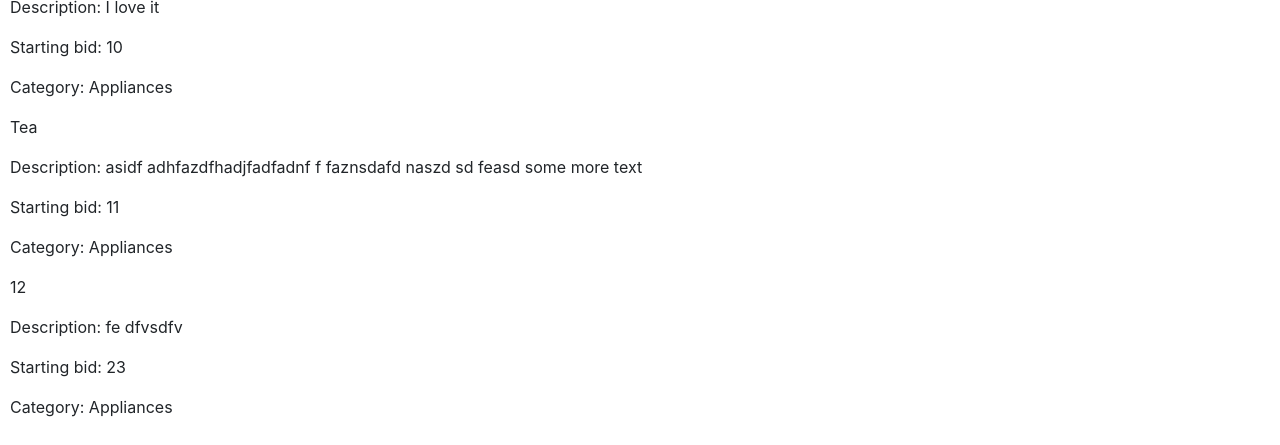
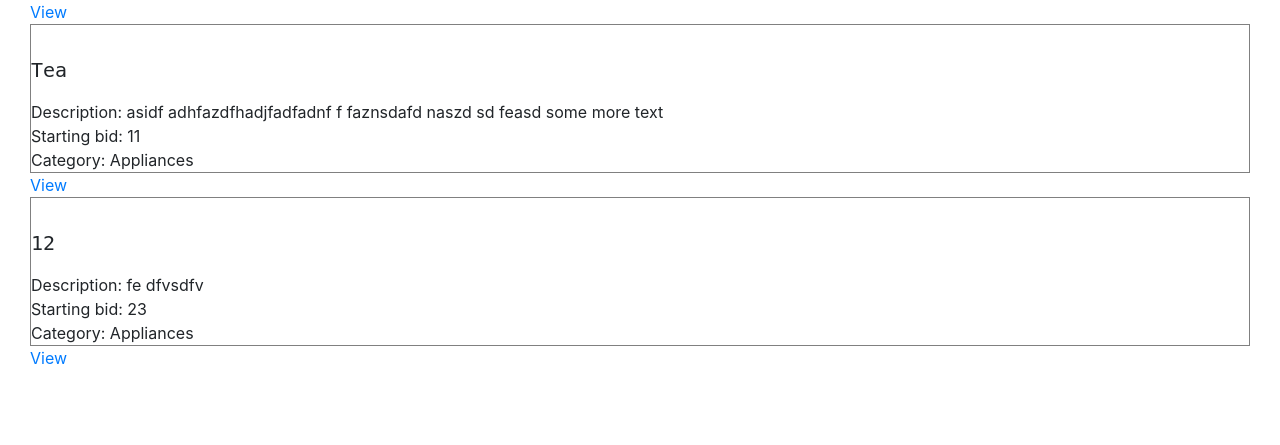
Before and after one commit to Adelina122/edx-Project-2, a Django app: page / in a window 1280 px wide. Shown: the part 578-1023 px from the top of the page. After the commit the page ends 942 px from the top, so only its background shows below. Run offline with Django 3.2, Linux system fonts and the light colour scheme; data comes from the database, SQL or seed files in the repository; both versions use the stored data as it was after the commit; some libraries are stand-ins or nearby versions.

Commit message:
Add styling to Active Listing Page

```diff
--- a/auctions/static/auctions/styles.css
+++ b/auctions/static/auctions/styles.css
@@ -1,3 +1,39 @@
 body {
     padding: 10px;
 }
+
+h2{
+    text-align: center;
+}
+
+img{
+    width: 400px;
+    height: 200px;
+}
+
+.wrapper {
+    padding: 20px;
+}
+
+.listing-info{
+    border: 1px solid grey;
+    box-shadow: #e6e6e6;
+
+}
+
+.listing-title {
+    margin-top: 20px;
+    padding: 10px 0 15px;
+    font-size: 20px;
+    font-weight: 600px;
+    font-family: 'Syne Mono', monospace;
+}
+
+.empty{
+    margin-top: 20px;
+    text-align: center;
+    padding: 10px;
+    border: 1px soled #e6e6e6;
+    font-size: 20px;
+    font-family: 'Syne Mono', monospace;
+}
--- a/auctions/templates/auctions/index.html
+++ b/auctions/templates/auctions/index.html
@@ -2,21 +2,34 @@
 
 {% block body %}
     <h2>Active Listings</h2>
-    <p>{{ listing }}</p>
+    <!-- <p>{{ listing }}</p> -->
 
+    <div class="wrapper">
     {% for listing in listings %}
-        <p>{{ listing.title }}</p>
+        <!-- <div class="listing-id">ID: {{ listing.id }}</div> -->
+        <div class="listing-info">
+        <div class="listing-title">{{ listing.title }}</div>
         {% if listing.image %}
-            <p>
-                <img src="{{ listing.image }}" alt="photo"></p>
+            <div class="listing-image">
+                <img src="{{ listing.image }}" alt="photo">
+            </div>
             {% endif %}
-            <p>Description:
-                {{ listing.description }}</p>
-            <p>Starting bid:
-                {{ listing.start_bid }}</p>
-            <p>Category:
-                {{ listing.category }}</p>
+
+            <div class="listing-content">
+                Description:
+                {{ listing.description }}
+            </div>
+            <div class="listing-content">Starting bid:
+                {{ listing.start_bid }}
+            </div>
+            <div class="listing-content">Category:
+                {{ listing.category }}</div>
+            </div>
+            <div class="listing-content">
+                <a href="{% url 'viewlisting' %}">View</a>
+            </div>
             {% empty %}
-            <h5>No Active Listings</h5>
+            <div class="empty">No Active Listings</div>
         {% endfor %}
+    </div>
     {% endblock %}
--- a/auctions/urls.py
+++ b/auctions/urls.py
@@ -10,4 +10,5 @@ urlpatterns = [
     path("categories",  views.categories, name="categories"),
     path("watchlist", views.watchlist, name="watchlist"),
     path("create", views.create, name="create"),
+    # path("viewlisting", views.viewlisting, name="viewlisting"),
 ]
--- a/auctions/views.py
+++ b/auctions/views.py
@@ -3,6 +3,7 @@ from django.db import IntegrityError
 from django.http import HttpResponse, HttpResponseRedirect
 from django.shortcuts import render, redirect
 from django.urls import reverse
+from django.contrib.auth.decorators import login_required
 
 from .forms import *
 from .models import User, Category, Listing
@@ -71,9 +72,11 @@ def categories(request):
         "categories": categories
     })
 
+@login_required(login_url='/login')
 def watchlist(request):
     return render(request, "auctions/watchlist.html")
 
+@login_required(login_url='/login')
 def create(request):
     form = ListingForm(request.POST or None)
     if request.method == "POST":
```
Also changed, not shown: db.sqlite3.
